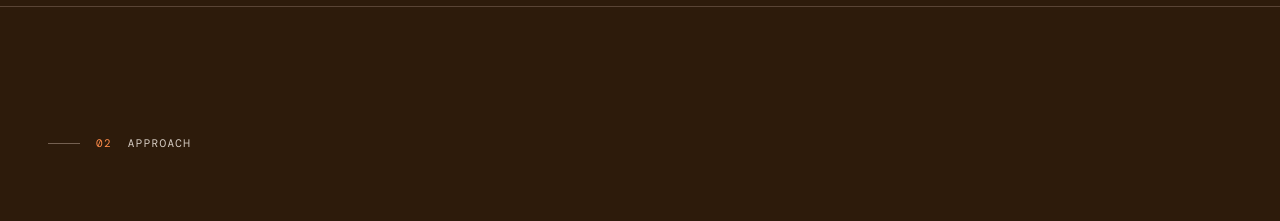
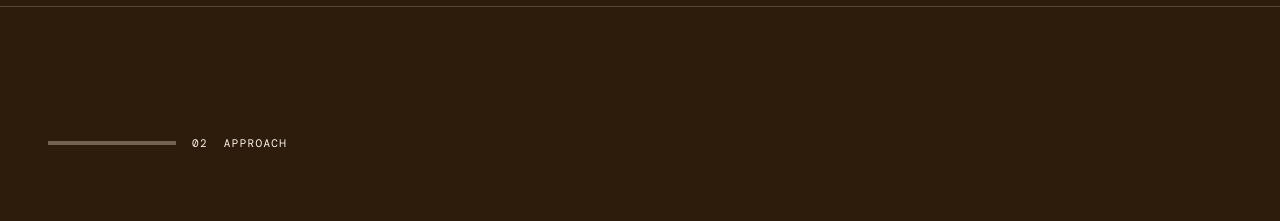
Before and after one commit to dmytropolizhai/dmytropolizhai, a React (Vite) app: page / in a window 1280 px wide. Shown: the part 802-1023 px from the top of the page. Built offline with nearby package versions, Linux system fonts and the light colour scheme; a web font is replaced by a local one.

Commit message:
refactor(section-label): Move style to pure tailwind

```diff
--- a/src/components/SectionLabel.tsx
+++ /dev/null
@@ -1,12 +0,0 @@
-interface Props { index: string; label: string }
-
-export function SectionLabel({ index, label }: Props) {
-  return (
-    <div className="flex items-center gap-4 font-mono text-[11px] tracking-[0.12em] uppercase mb-16"
-         style={{ color: 'var(--color-muted)' }}>
-      <span style={{ width: 32, height: 1, background: 'var(--color-border-light)', display: 'inline-block', flexShrink: 0 }} />
-      <span style={{ color: 'var(--color-accent)' }}>{index}</span>
-      {label}
-    </div>
-  )
-}
--- /dev/null
+++ b/src/components/section-label.tsx
@@ -0,0 +1,14 @@
+type Props = {
+  index: string;
+  label: string;
+}
+
+export const SectionLabel = ({ index, label }: Props) => {
+  return (
+    <div className="flex items-center gap-4 font-mono text-[11px] tracking-[0.12em] uppercase mb-16">
+      <span className="w-32 h-1 bg-border-light inline-block flex-shrink-0" />
+      <span className="color-accent">{index}</span>
+      {label}
+    </div >
+  )
+}
--- a/src/components/sections/about.tsx
+++ b/src/components/sections/about.tsx
@@ -1,7 +1,7 @@
 import { useRef } from 'react'
 import { motion, useInView } from 'framer-motion'
 import { useTranslation } from 'react-i18next'
-import { SectionLabel } from '../SectionLabel'
+import { SectionLabel } from '../section-label'
 
 const revealProps = (delay = 0) => ({
   initial: { opacity: 0, y: 32 },
@@ -43,7 +43,7 @@ export function AboutSection() {
         {/* Right */}
         <motion.div {...(inView ? revealProps(0.15) : { initial: { opacity: 0, y: 32 } })} style={{ paddingTop: 8 }}>
           <p className="font-sans" style={{ fontSize: 16, color: 'var(--color-muted)', lineHeight: 1.8, marginBottom: 48 }}
-             dangerouslySetInnerHTML={{ __html: t('about.body1') + '<br/><br/>' + t('about.body2') }} />
+            dangerouslySetInnerHTML={{ __html: t('about.body1') + '<br/><br/>' + t('about.body2') }} />
 
           {/* Services list */}
           <div style={{ border: '1px solid var(--color-border)' }} role="list">
--- a/src/components/sections/projects.tsx
+++ b/src/components/sections/projects.tsx
@@ -2,7 +2,7 @@ import { useRef } from 'react'
 import { motion, useInView } from 'framer-motion'
 import { Link } from '@tanstack/react-router'
 import { useTranslation } from 'react-i18next'
-import { SectionLabel } from '../SectionLabel'
+import { SectionLabel } from '../section-label'
 import { projects } from '@/data/projects'
 
 export function ProjectsSection() {
--- a/src/pages/projects.tsx
+++ b/src/pages/projects.tsx
@@ -3,7 +3,7 @@ import { motion, useInView } from 'framer-motion'
 import { Link } from '@tanstack/react-router'
 import { useTranslation } from 'react-i18next'
 import { projects } from '@/data/projects'
-import { SectionLabel } from '@/components/SectionLabel'
+import { SectionLabel } from '@/components/section-label'
 
 export function ProjectsPage() {
   const { t } = useTranslation()
```
Also changed, not shown: src/components/sections/cta.tsx (+4 -4 lines).
